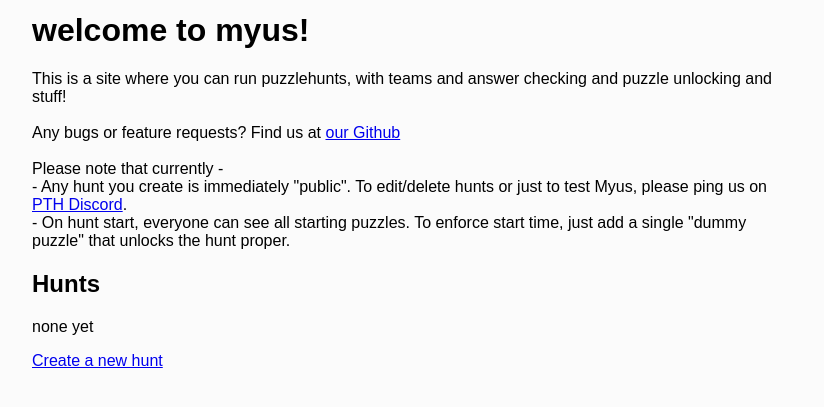
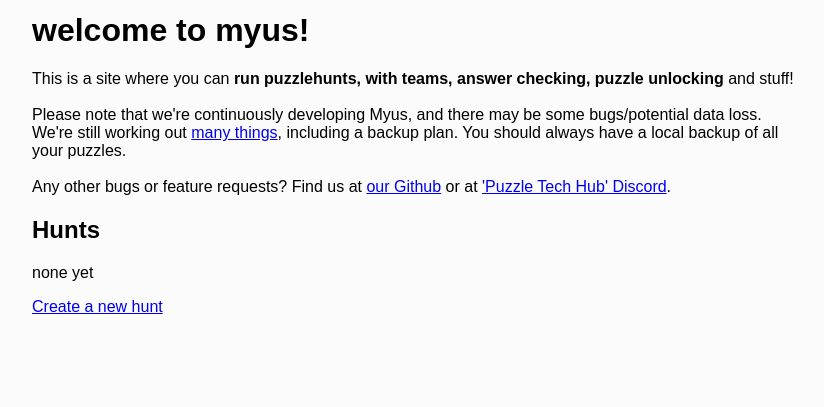
Before and after one commit to PuzzleTechHub/myus, a Django app: page / in a window 1280 px wide. Shown: the part 42-449 px from the top of the page, without its empty margins (224-1048 px from the left). Run offline with Django 3.2, Linux system fonts and the light colour scheme; data that the repository does not hold is empty.

Commit message:
Add better descriptions about project and expectations for users

```diff
--- a/myus/myus/templates/index.html
+++ b/myus/myus/templates/index.html
@@ -1,13 +1,11 @@
 {% extends "base.html" %}
 {% block main %}
 <h1>welcome to myus!</h1>
-<p>This is a site where you can run puzzlehunts, with teams and answer checking and puzzle unlocking and stuff! <br><br>
+<p>This is a site where you can <b>run puzzlehunts, with teams, answer checking, puzzle unlocking</b> and stuff! <br><br>
 
-Any bugs or feature requests? Find us at <a href="https://github.com/PuzzleTechHub/myus">our Github</a> <br><br>
+Please note that we're continuously developing Myus, and there may be some bugs/potential data loss. We're still working out <a href="https://github.com/PuzzleTechHub/myus/issues">many things</a>, including a backup plan. You should always have a local backup of all your puzzles.<br><br>
 
-Please note that currently - <br>
-- Any hunt you create is immediately "public". To edit/delete hunts or just to test Myus, please ping us on  <a href="https://discord.gg/kgTK5eD7XY">PTH Discord</a>.<br>
-- On hunt start, everyone can see all starting puzzles. To enforce start time, just add a single "dummy puzzle" that unlocks the hunt proper.<br>
+Any other bugs or feature requests? Find us at <a href="https://github.com/PuzzleTechHub/myus">our Github</a> or at <a href="https://discord.gg/kgTK5eD7XY">'Puzzle Tech Hub' Discord</a>.<br>
 </p>
 <h2>Hunts</h2>
 {% if hunts %}
```
Also changed, not shown: myus/myus/templates/new_hunt.html (+5 -3 lines).
